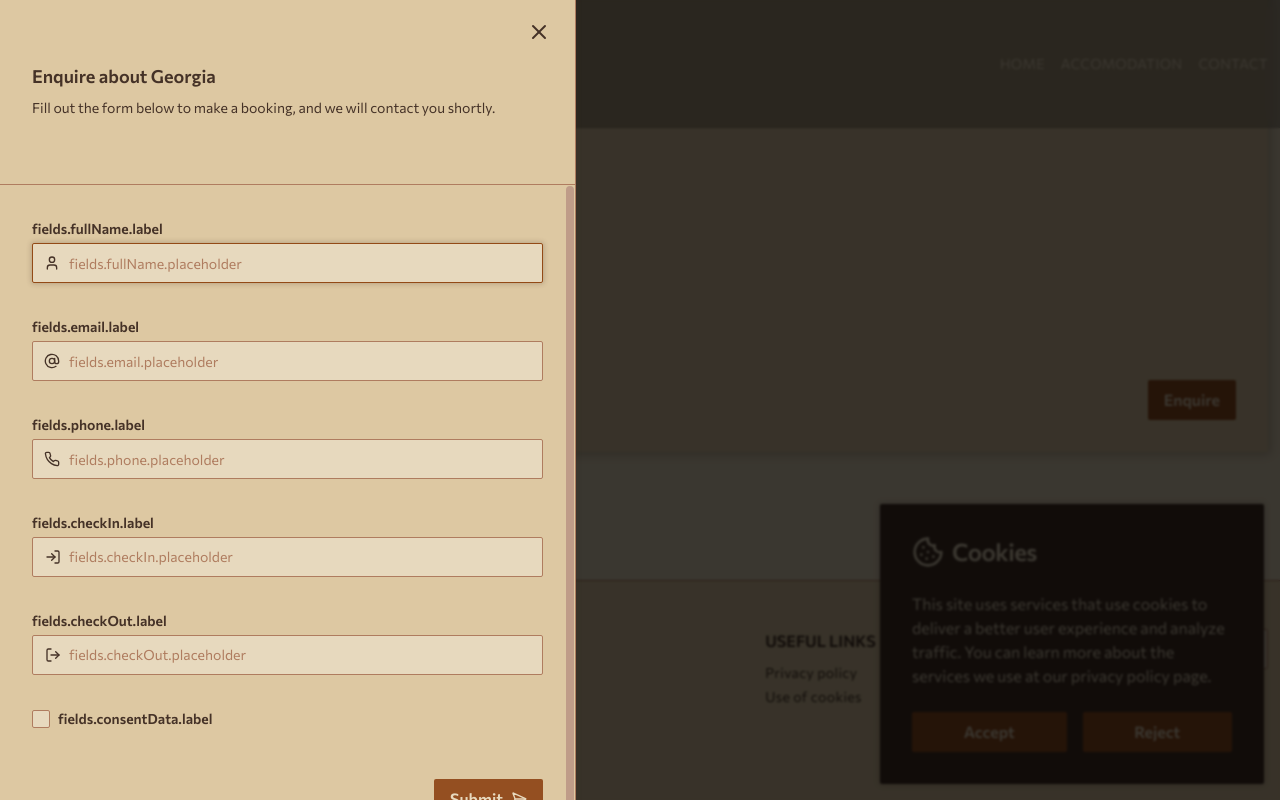
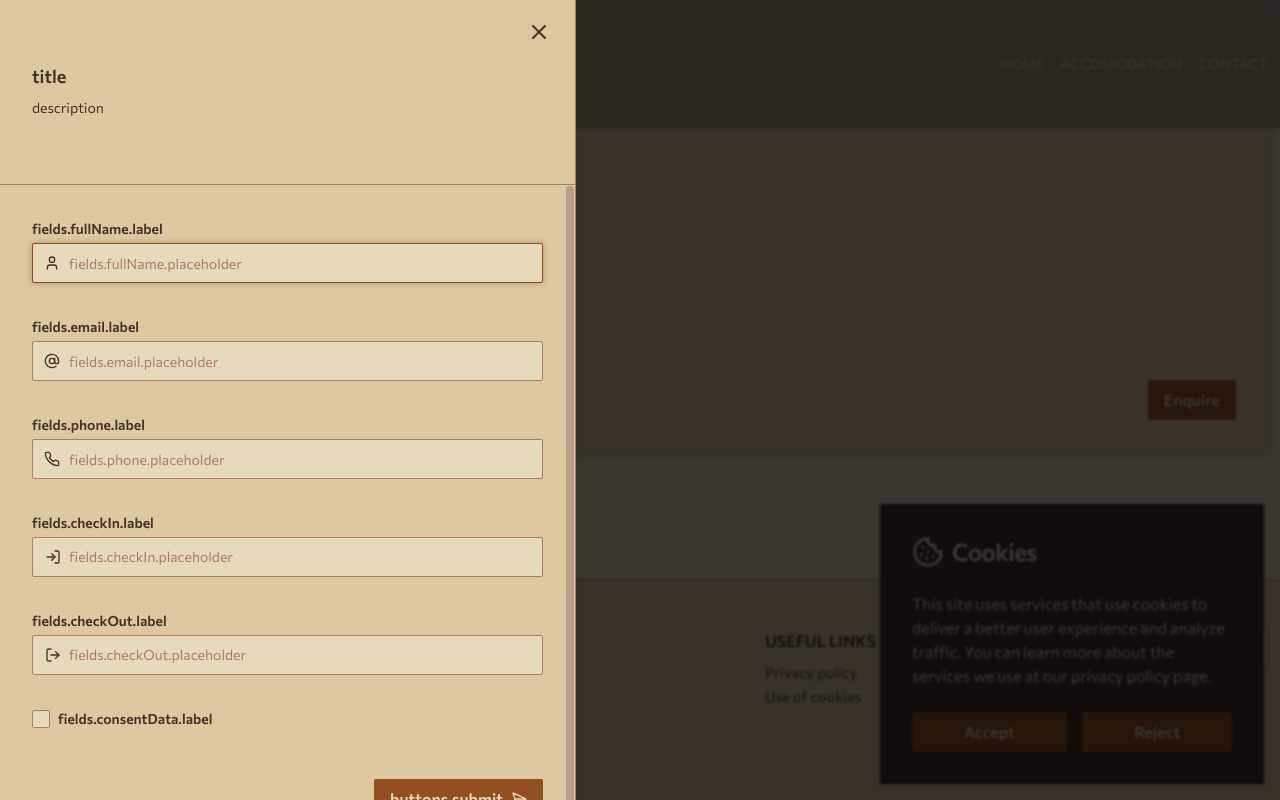
Before and after one commit to chrismitsdev/mocca-living, a Next.js app: page /en/accomodation/georgia in a window 1280 px wide. Both pictures are taken after a click on the button "Enquire". Shown: the part 1933-2733 px from the top of the page. Built offline with nearby package versions, Linux system fonts and the light colour scheme.

Commit message:
villa slug form translations wip

```diff
--- a/messages/en.json
+++ b/messages/en.json
@@ -222,8 +222,8 @@
       "reject-label": "Reject"
     },
     "Form": {
-      "title": "Contact us",
-      "description": "Fill out the form below to make a booking, and we will contact you shortly.",
+      "title": "Make a reservartion for villa {slug, select, georgia {Georgia} dimitra {Dimitra} other {Unknown}}",
+      "description": "Fill out the form below and we will contact you shortly.",
       "fields": {
         "fullName": {
           "label": "Full name",
--- a/messages/gr.json
+++ b/messages/gr.json
@@ -222,8 +222,8 @@
       "reject-label": "Απόρριψη"
     },
     "Form": {
-      "title": "Επικοινωνήστε μαζί μας",
-      "description": "Συμπληρώστε την παρακάτω φόρμα κρατήσεων και θα επικοινωνήσουμε μαζί σας σύντομα.",
+      "title": "Κάντε κράτηση για την βίλα {slug, select, georgia {Γεωργία} dimitra {Δήμητρα} other {Άγνωστο}}",
+      "description": "Συμπληρώστε την παρακάτω φόρμα και θα επικοινωνήσουμε μαζί σας σύντομα.",
       "fields": {
         "fullName": {
           "label": "Ονοματεπώνυμο",
--- a/src/components/page/accomodation/villa/villa-enquire-form.tsx
+++ b/src/components/page/accomodation/villa/villa-enquire-form.tsx
@@ -70,14 +70,8 @@ function VillaEnquireForm({slug, locale}: VillaEnquireFormProps) {
           className='w-full sm:max-w-xl'
         >
           <div className='px-3 py-8 space-y-2 sm:px-8 sm:py-16'>
-            <DrawerTitle>
-              {'Enquire about'} <span className='capitalize'>{slug}</span>
-            </DrawerTitle>
-            <DrawerDescription>
-              {
-                'Fill out the form below to make a booking, and we will contact you shortly.'
-              }
-            </DrawerDescription>
+            <DrawerTitle>{t('title', {slug})}</DrawerTitle>
+            <DrawerDescription>{t('description')}</DrawerDescription>
           </div>
           <Separator />
           <ScrollArea type='always'>
@@ -216,7 +210,7 @@ function VillaEnquireForm({slug, locale}: VillaEnquireFormProps) {
                   </div>
                   <div className='px-3 py-4 flex sm:justify-end sm:pl-8 sm:pb-8 sm:pr-8'>
                     <Button className='w-full sm:w-auto'>
-                      <span>{'Submit'}</span>
+                      <span>{t('buttons.submit')}</span>
                       <SendHorizonalIcon size={16} />
                     </Button>
                   </div>
```
Also changed, not shown: 1 other file (tests, documents, lock files or other folders).
